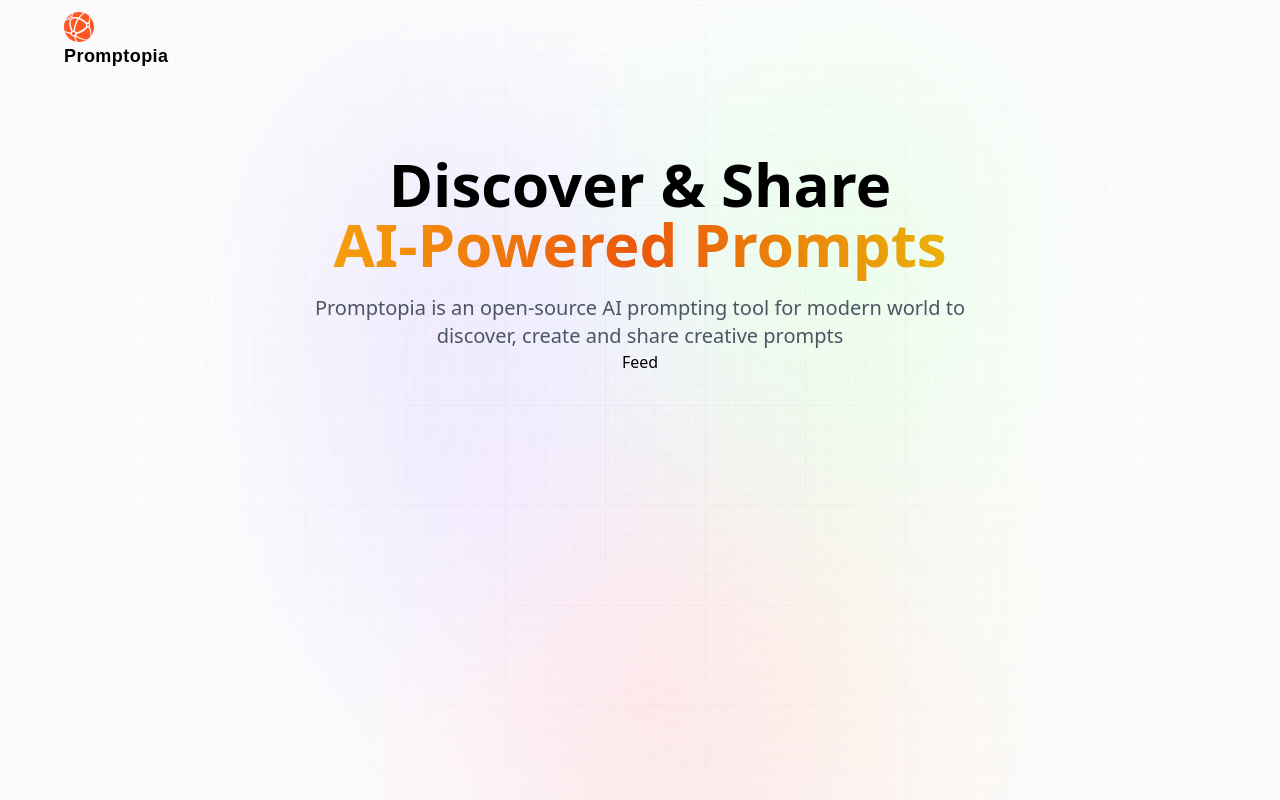
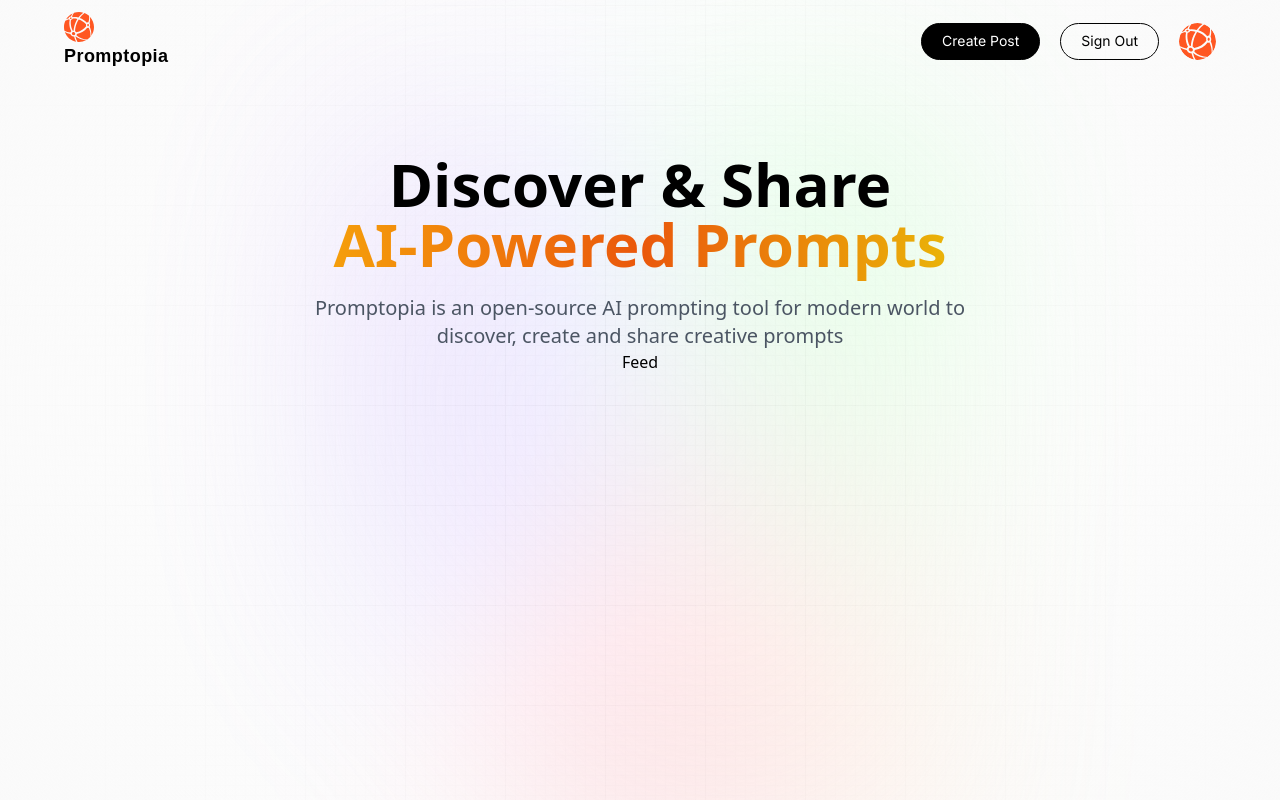
Before and after one commit to vidhusan12/Promptopia, a Next.js app: page / in a window 1280 px wide. Built offline with nearby package versions, Linux system fonts and the light colour scheme.

Commit message:
Created a create post button and sign out button

```diff
--- a/components/Nav.jsx
+++ b/components/Nav.jsx
@@ -1,10 +1,12 @@
-"use client"
+"use client";
+
 import Link from 'next/link';
 import Image from 'next/image';
 import { useState, useEffect} from 'react';
 import { signIn, signOut, useSession, getProviders } from 'next-auth/react';
 
 const Nav = () => {
+  const isUerLoggedIn = true;
   return (
     <nav className="flex-between w-full mb-16 pt-3">
     <Link href="/" className='f;ex gap-2 f;ex-center'>
@@ -18,6 +20,40 @@ const Nav = () => {
       />
       <p className='logo_text'>Promptopia</p>
     </Link>
+    {/* Desktop Navigation */}
+    <div className='sm:flex hidden'>
+      {isUerLoggedIn ? (
+        <div className='flex gap-3 md:gap-5'>
+          <Link href="/create-prompt"
+          className='black_btn'>
+            Create Post
+          </Link>
+          <button type='button' onClick={signOut}
+          className='outline_btn'>
+            Sign Out
+          </button>
+
+          <Link href='/profile'>
+            <Image
+            src='/assets/images/logo.svg'
+            width={37}
+            height={37}
+            className='rounded-full'
+            alt='profile'
+            />
+
+
+          </Link>
+        </div>
+
+      ): (
+        <>
+
+        </>
+      )}
+
+
+    </div>
     </nav>
 
   )
```
